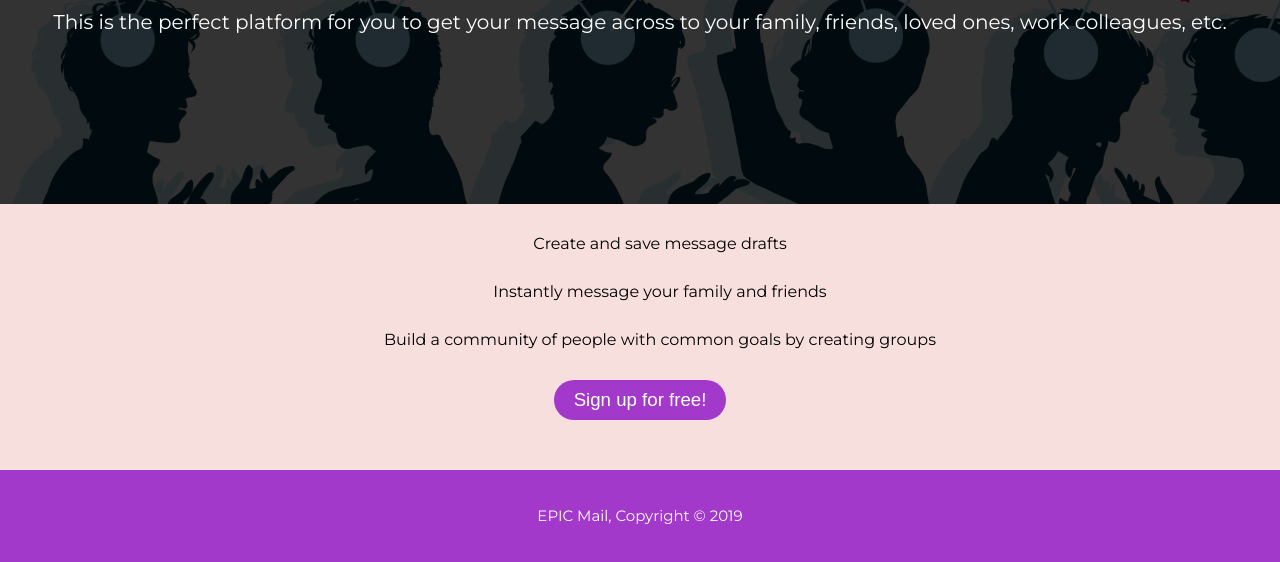
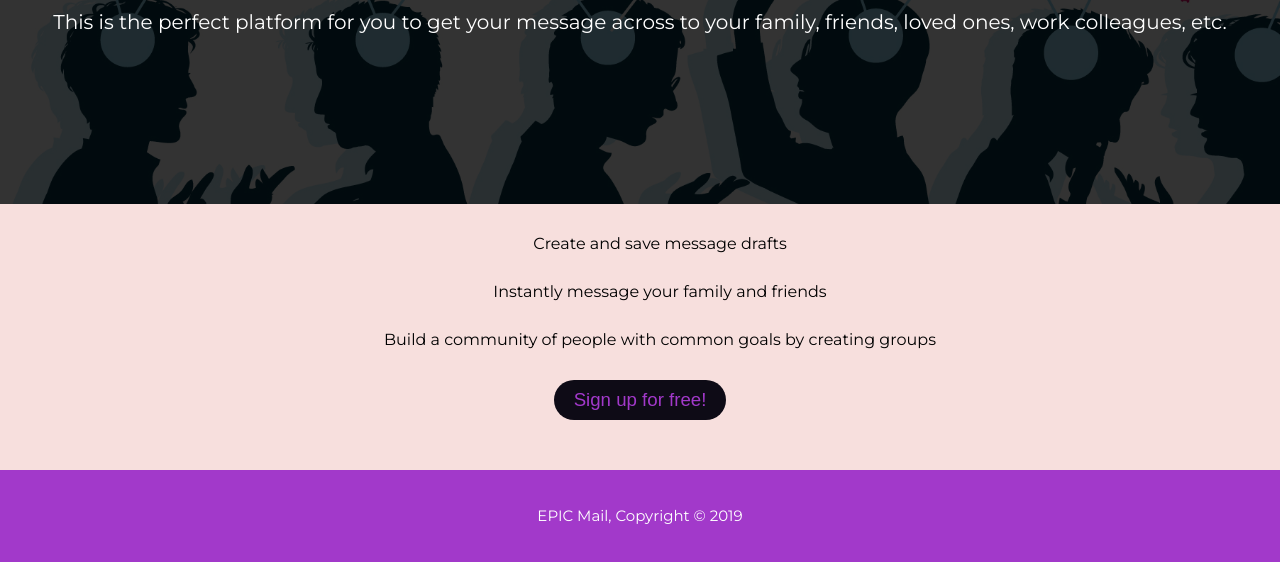
Before and after one commit to Doctor-Vee/EPIC-Mail, a plain HTML site: page index.html in a window 1280 px wide. In both pictures the pointer is over the button "Sign up for free!". Shown: the part 276-838 px from the top of the page. Drawn offline with Linux system fonts and the light colour scheme.

Commit message:
Make modifications to the styling

```diff
--- a/UI/css/styles.css
+++ b/UI/css/styles.css
@@ -79,6 +79,17 @@ button {
     padding-left: 20px;
     padding-right: 20px;
     color: #fff;
+    cursor: pointer;
+}
+
+button:hover{
+    background: #0e0b16;
+    color: #a239ca;
+}
+
+a[onclick="openSlideMenu()"]:hover{
+    color: #a239ca;
+   display: none;
 }
 
 .dark {
@@ -256,7 +267,11 @@ form label {
     margin: auto 0;
 }
 
-
+::placeholder{
+    color: #d3b0e0;
+    font-style: italic;
+    font-family: Montserrat;
+}
 
 /* Footer*/
 footer {
```
